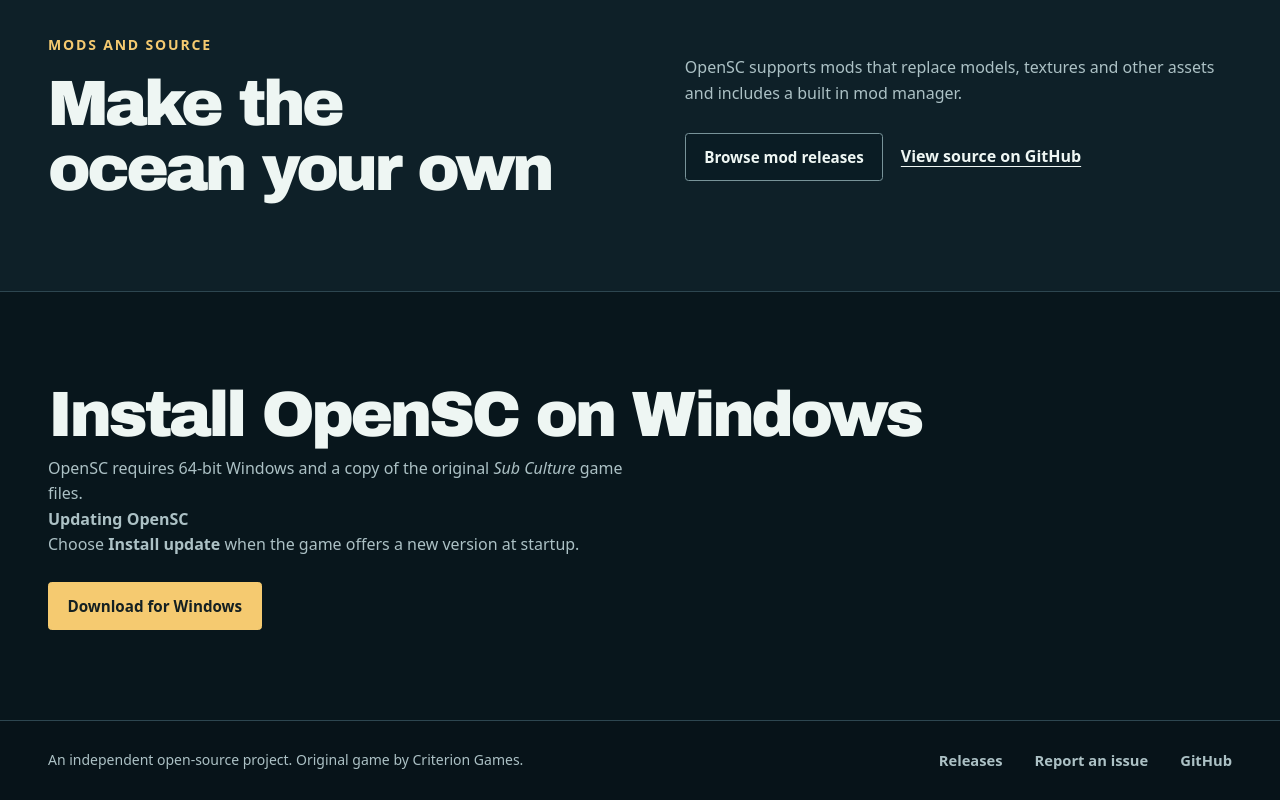
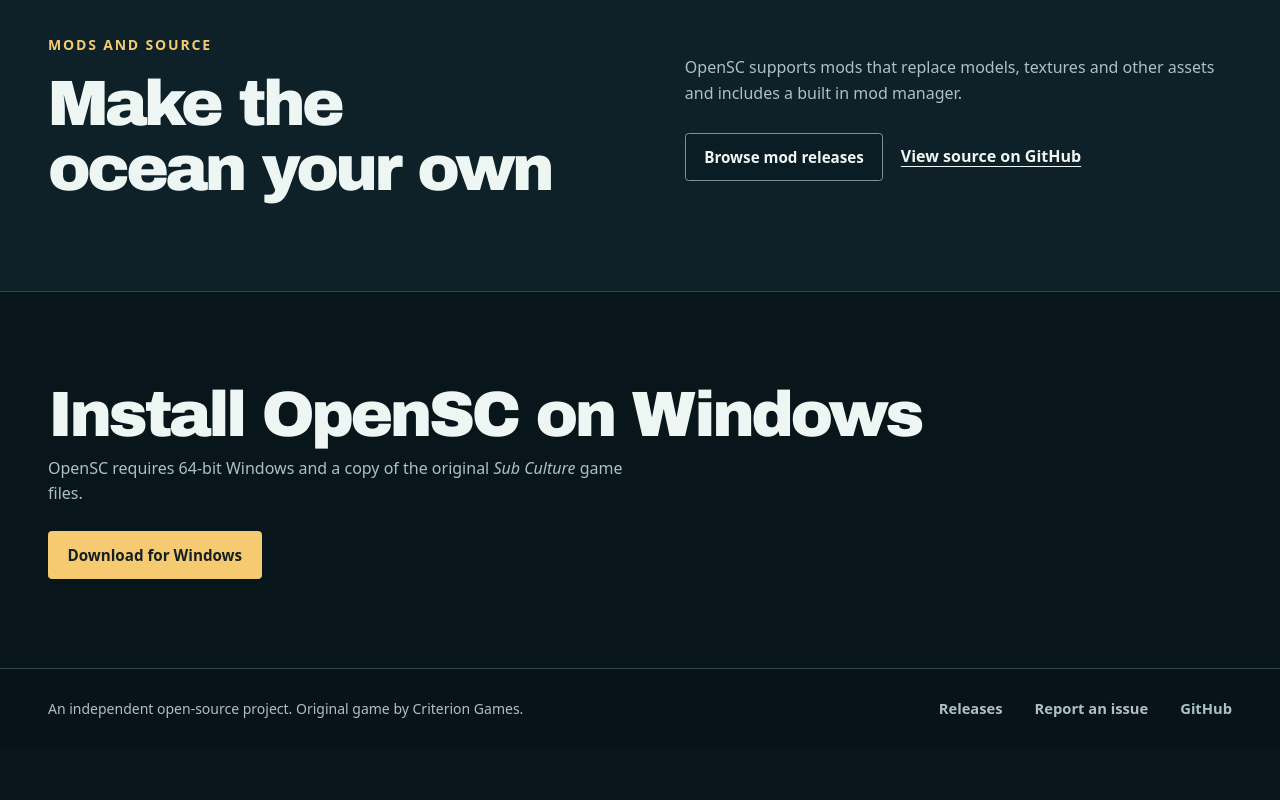
Before and after one commit to Hendar23/OpenSC, a plain HTML site: page index.html in a window 1280 px wide. Shown: the part 3085-3885 px from the top of the page. After the commit the page ends 3834 px from the top, so only its background shows below. Drawn offline with Linux system fonts and the light colour scheme.

Commit message:
Remove the update note from the website

```diff
--- a/index.html
+++ b/index.html
@@ -147,7 +147,6 @@
       <div class="wrap">
         <h2 id="setup-title">Install OpenSC on Windows</h2>
         <p>OpenSC requires 64-bit Windows and a copy of the original <cite>Sub Culture</cite> game files.</p>
-        <p><strong>Updating OpenSC</strong><br>Choose <strong>Install update</strong> when the game offers a new version at startup.</p>
         <a class="button" href="https://github.com/Hendar23/OpenSC/releases/latest">Download for Windows</a>
       </div>
     </section>
```
